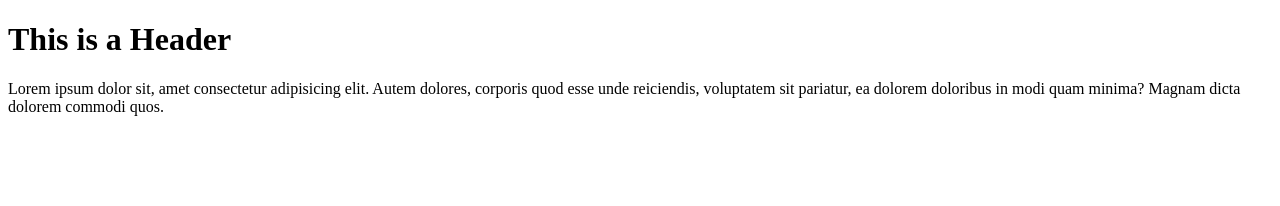
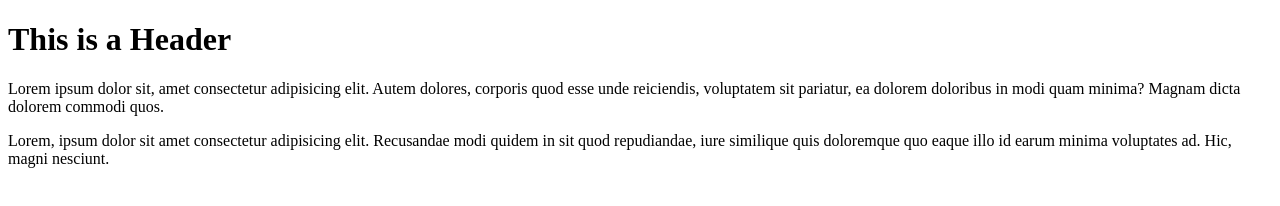
Before and after one commit to SZR91/git-test, a plain HTML site: page index.html in a window 1280 px wide. Drawn offline with Linux system fonts and the light colour scheme.

Commit message:
Third commit

```diff
--- a/index.html
+++ b/index.html
@@ -12,5 +12,10 @@
       corporis quod esse unde reiciendis, voluptatem sit pariatur, ea dolorem
       doloribus in modi quam minima? Magnam dicta dolorem commodi quos.
     </p>
+    <p>
+      Lorem, ipsum dolor sit amet consectetur adipisicing elit. Recusandae modi
+      quidem in sit quod repudiandae, iure similique quis doloremque quo eaque
+      illo id earum minima voluptates ad. Hic, magni nesciunt.
+    </p>
   </body>
 </html>
```
